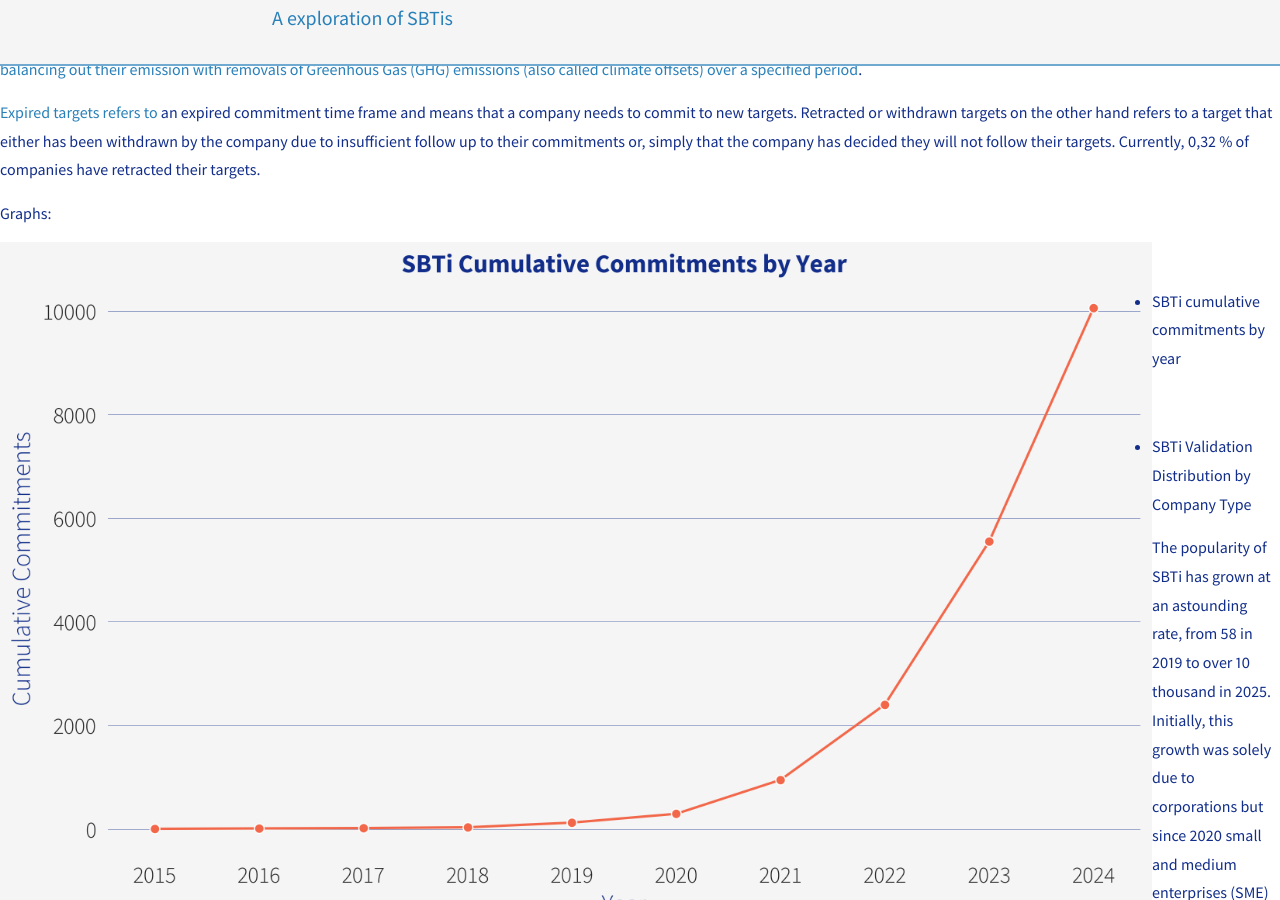
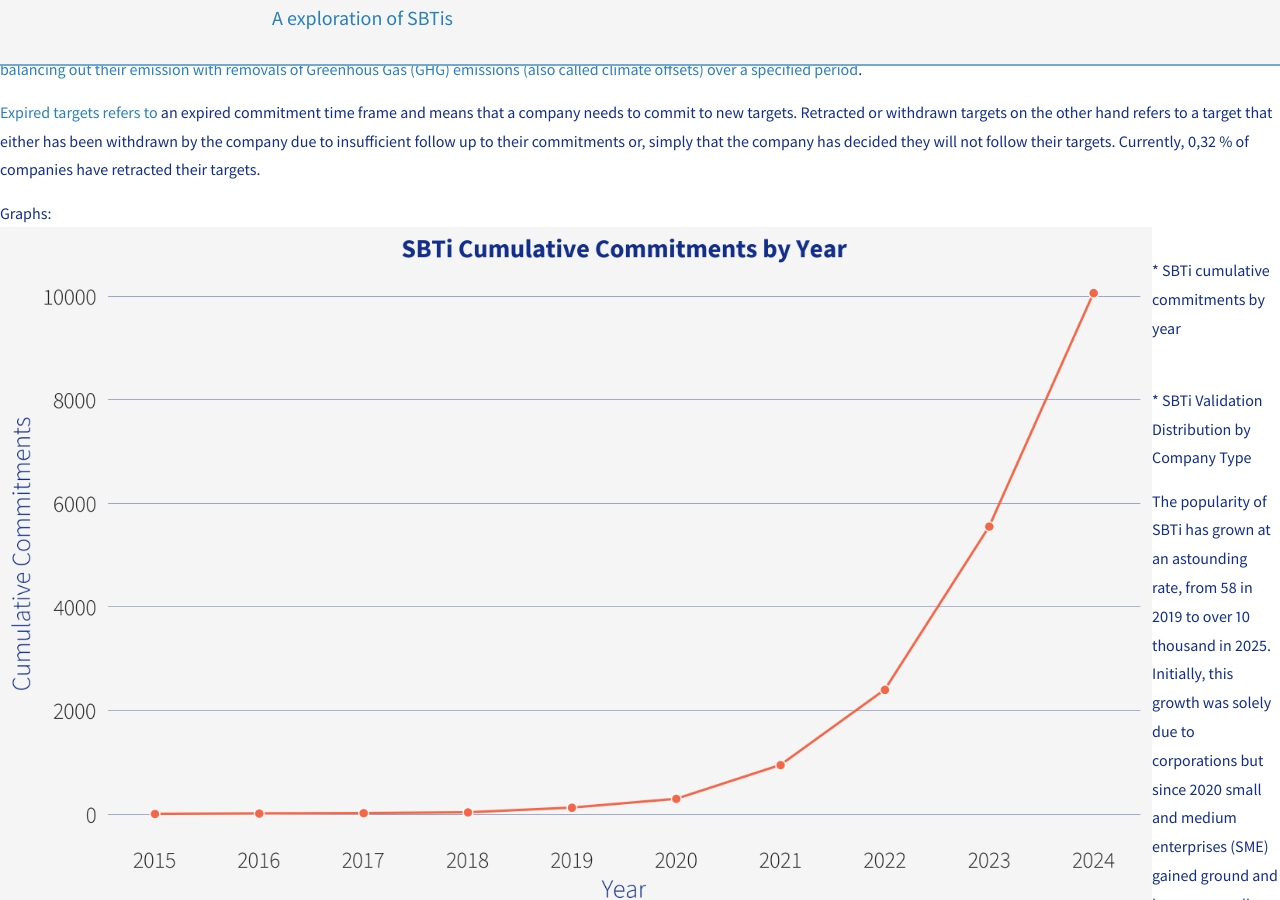
Before and after one commit to AnjaBrocklehurst/AnjaBrocklehurst.github.io, a Jekyll site: the page built from _content/Storyline.md, in a window 1280 px wide and 900 px high, scrolled down 2563 px. Built offline with Jekyll 4.4.1, drawn with Linux system fonts in a browser that asks for light colours; nearby versions of some CDN libraries.

Commit message:
graph formatting attempt 5

```diff
--- a/_content/Storyline.md
+++ b/_content/Storyline.md
@@ -60,16 +60,12 @@
 [Expired targets refers to](https://sciencebasedtargets.org/blog/commitment-compliance-policy-what-you-need-to-know) an expired commitment time frame and means that a company needs to commit to new targets. Retracted or withdrawn targets on the other hand refers to a target that either has been withdrawn by the company due to insufficient follow up to their commitments or, simply that the company has decided they will not follow their targets. Currently, 0,32 % of companies have retracted their targets.
 
 Graphs: <br>
-
 <img src="../assets/images/cumulative_commitments_plot.png" alt="cumulative_commitments_plot.png" style="float: left;" width="500">
-<br>
-
-* SBTi cumulative commitments by year <br>
+<br> * SBTi cumulative commitments by year <br>
 
 <img src="../assets/images/validation_distribution_plot.png" alt="validation_distribution_plot.png" style="float: left;" width="520">
-<br>
 
-* SBTi Validation Distribution by Company Type
+<br> * SBTi Validation Distribution by Company Type <br>
 
 The popularity of SBTi has grown at an astounding rate, from 58 in 2019 to over 10 thousand in 2025. Initially, this growth was solely due to corporations but since 2020 small and medium enterprises (SME) gained ground and became equally engaged in number of commitments. Although financial institutions are not overly represented among the companies in the data their participation is important, and according to SBTi, [the key to unlocking the system-wide change needed to reach a net-zero global economy](https://sciencebasedtargets.org/sectors/financial-institutions). Through financial institution's commitments they will have to reduce the emissions of their portfolios, meaning that their lending, investments and other capital market activities, will be consistent with the Paris agreement.
 
```
